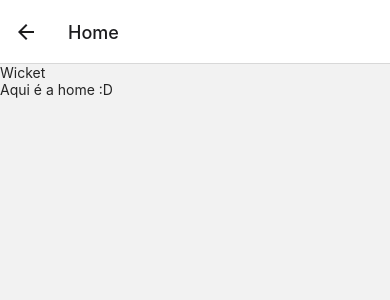
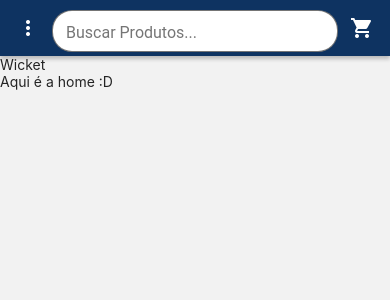
Before and after one commit to eng-software-rossana/wiicket-app, a React Native app: screen /Home in a window 390 px wide. Shown: the top 300 px of the page. Built offline with nearby package versions, Linux system fonts and the light colour scheme.

Commit message:
Adding home headerbar and fixing some styles

```diff
--- a/App.tsx
+++ b/App.tsx
@@ -1,6 +1,7 @@
 import React from 'react';
 import { NavigationContainer } from '@react-navigation/native';
 import StackNavigator from './navigation/StackNavigator';
+import { StatusBar } from 'react-native';
 
 const App = () => {
   return (
--- /dev/null
+++ b/components/headerBar/HeaderBar.tsx
@@ -0,0 +1,37 @@
+import React, { useState } from 'react';
+import { Appbar, TextInput } from 'react-native-paper';
+import { StyleSheet } from 'react-native';
+import { headerBarStyles } from './headerBarStyles';
+
+type Props = {
+  title?: string;
+};
+
+const HeaderBar = (props: Props) => {
+  const [searchText, setSearchText] = useState('');
+
+  const handleSearch = () => {
+    console.log('Searching');
+    //homeSearch(searchText);
+  };
+  const handleKebab = () => {
+    console.log('Kebab');
+  };
+
+  return (
+    <Appbar.Header style={headerBarStyles.headerColor}>
+      <Appbar.Action icon="dots-vertical" onPress={handleKebab} />
+      <TextInput
+        theme={{ roundness: 20 }}
+        mode={'outlined'}
+        placeholder="Buscar Produtos..."
+        onSubmitEditing={handleSearch}
+        style={headerBarStyles.searchBar}
+      />
+      <Appbar.Action icon="cart" onPress={handleSearch} />
+      {/* <Appbar.Action icon="account" onPress={handleSearch} /> */}
+    </Appbar.Header>
+  );
+};
+
+export default HeaderBar;
--- /dev/null
+++ b/components/headerBar/headerBarStyles.ts
@@ -0,0 +1,14 @@
+import { StyleSheet } from 'react-native';
+
+const headerBarStyles = StyleSheet.create({
+  searchBar: {
+    flex: 1,
+    width: '85%',
+    height: 40,
+    backgroundColor: '#FFFFFF',
+  },
+
+  headerColor: { backgroundColor: '#0E3361' },
+});
+
+export { headerBarStyles };
--- a/navigation/StackNavigator.tsx
+++ b/navigation/StackNavigator.tsx
@@ -5,12 +5,13 @@ import { createNativeStackNavigator } from '@react-navigation/native-stack';
 import SignUp from '../scenes/login/SignUp';
 import { RootStackParamList } from './RootStackParamList';
 import { StatusBar } from 'react-native';
+import HeaderBar from '../components/headerBar/HeaderBar';
 
 const Stack = createNativeStackNavigator<RootStackParamList>();
 const StackNavigator = () => {
   return (
     <>
-      <StatusBar translucent backgroundColor="transparent" />
+      <StatusBar translucent={false} backgroundColor={'#0E3361'} />
       <Stack.Navigator>
         <Stack.Screen
           name="Login"
@@ -30,7 +31,11 @@ const StackNavigator = () => {
             headerTintColor: '#FA8837',
           }}
         />
-        <Stack.Screen name="Home" component={Home} />
+        <Stack.Screen
+          name="Home"
+          component={Home}
+          options={{ headerShown: false }}
+        />
       </Stack.Navigator>
     </>
   );
--- a/scenes/home/Home.tsx
+++ b/scenes/home/Home.tsx
@@ -1,10 +1,13 @@
 import { Text } from '@rneui/base';
 import React from 'react';
 import { View } from 'react-native';
+import HeaderBar from '../../components/headerBar/HeaderBar';
 
+//const productList = backend.getProducts();
 const Home = () => {
   return (
     <View>
+      <HeaderBar />
       <View>
         <Text>Wicket</Text>
       </View>
--- a/scenes/login/Login.tsx
+++ b/scenes/login/Login.tsx
@@ -1,7 +1,7 @@
 import { useNavigation } from '@react-navigation/native';
 import { StackNavigationProp } from '@react-navigation/stack';
 import React, { useState } from 'react';
-import { Image, StatusBar, Text, View } from 'react-native';
+import { Image, Text, View } from 'react-native';
 import { HelperText, TextInput } from 'react-native-paper';
 import Button from '../../components/button/Button';
 import { buttonStyles } from '../../components/button/buttonStyles';
@@ -36,12 +36,16 @@ const Login = () => {
       <View style={loginStyles.loginFields}>
         <TextInput
           style={loginStyles.inputStyle}
+          theme={{ roundness: 20 }}
+          mode={'outlined'}
           placeholder="Email"
           onChangeText={newText => setUserEmail(newText)}
           defaultValue={userEmail}
         />
         <TextInput
           style={loginStyles.inputStyle}
+          theme={{ roundness: 20 }}
+          mode={'outlined'}
           placeholder="Senha"
           onChangeText={newText => setPassword(newText)}
           secureTextEntry={isSecure}
--- a/scenes/login/SignUp.tsx
+++ b/scenes/login/SignUp.tsx
@@ -1,5 +1,5 @@
 import React, { useEffect, useState } from 'react';
-import { StatusBar, View } from 'react-native';
+import { View } from 'react-native';
 import { HelperText, TextInput } from 'react-native-paper';
 import Button from '../../components/button/Button';
 import { buttonStyles } from '../../components/button/buttonStyles';
@@ -63,6 +63,8 @@ const SignUp = () => {
     <View style={signUpStyles.default}>
       <TextInput
         style={loginStyles.inputStyle}
+        theme={{ roundness: 20 }}
+        mode={'outlined'}
         placeholder="Email"
         onChangeText={newText => setUserEmail(newText)}
         defaultValue={userEmail}
@@ -70,6 +72,8 @@ const SignUp = () => {
       />
       <TextInput
         style={loginStyles.inputStyle}
+        theme={{ roundness: 20 }}
+        mode={'outlined'}
         placeholder="Nome Completo"
         onChangeText={newText => limitUserNameInput(newText)}
         defaultValue={userName}
@@ -77,6 +81,8 @@ const SignUp = () => {
       />
       <TextInput
         style={loginStyles.inputStyle}
+        theme={{ roundness: 20 }}
+        mode={'outlined'}
         placeholder="CPF"
         onChangeText={newText => limitNumberInput(newText)}
         keyboardType="numeric"
@@ -96,6 +102,8 @@ const SignUp = () => {
 
       <TextInput
         style={loginStyles.inputStyle}
+        theme={{ roundness: 20 }}
+        mode={'outlined'}
         placeholder="Senha"
         onChangeText={newText => setPassword(newText)}
         secureTextEntry={isSecure}
@@ -111,6 +119,8 @@ const SignUp = () => {
 
       <TextInput
         style={loginStyles.inputStyle}
+        theme={{ roundness: 20 }}
+        mode={'outlined'}
         placeholder="Confirme sua Senha"
         onChangeText={newText => setConfirmPassword(newText)}
         secureTextEntry={isConfirmSecure}
--- a/scenes/login/loginStyles.ts
+++ b/scenes/login/loginStyles.ts
@@ -11,7 +11,6 @@ const loginStyles = StyleSheet.create({
   inputStyle: {
     width: '80%',
     borderColor: '#000000',
-    borderWidth: 1,
     paddingLeft: 10,
     borderRadius: 20,
     backgroundColor: '#FFFFFF',
```
Also changed, not shown: scenes/home/Product.tsx (added, +9 -0 lines).
